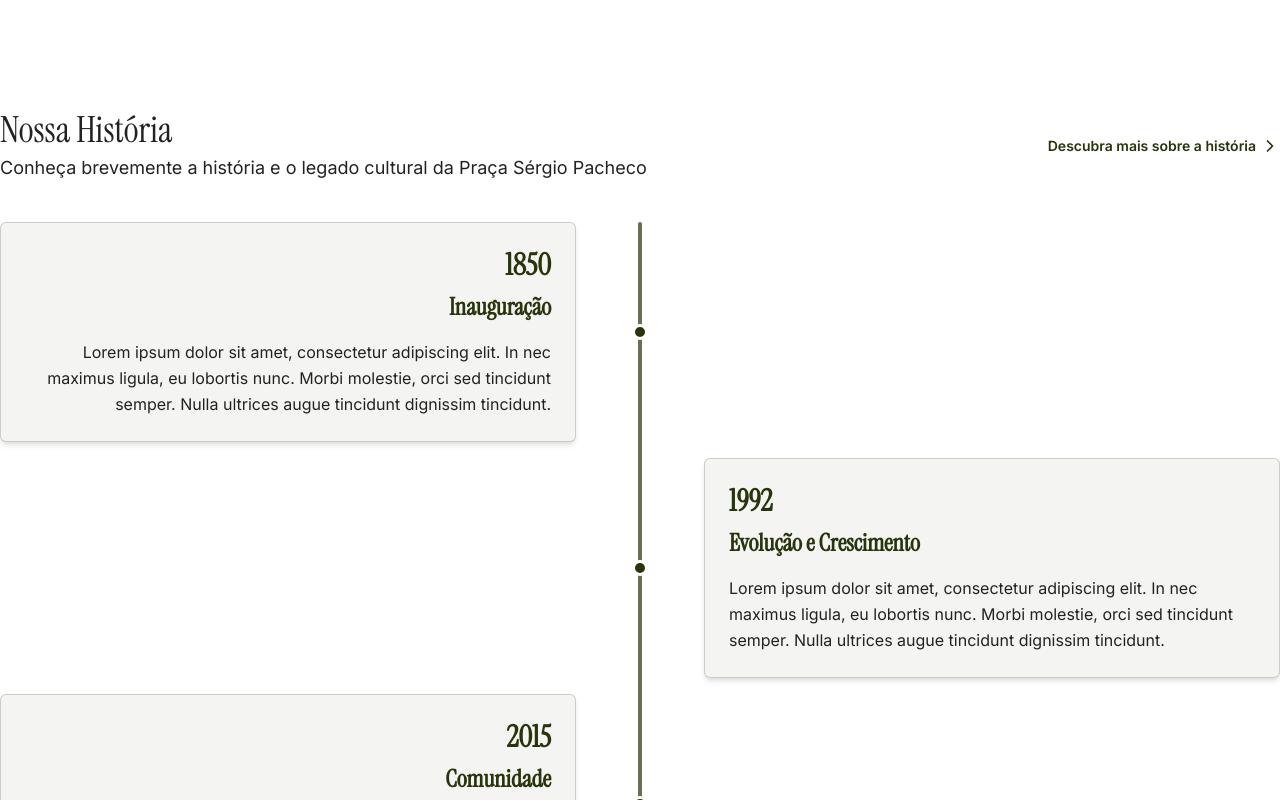
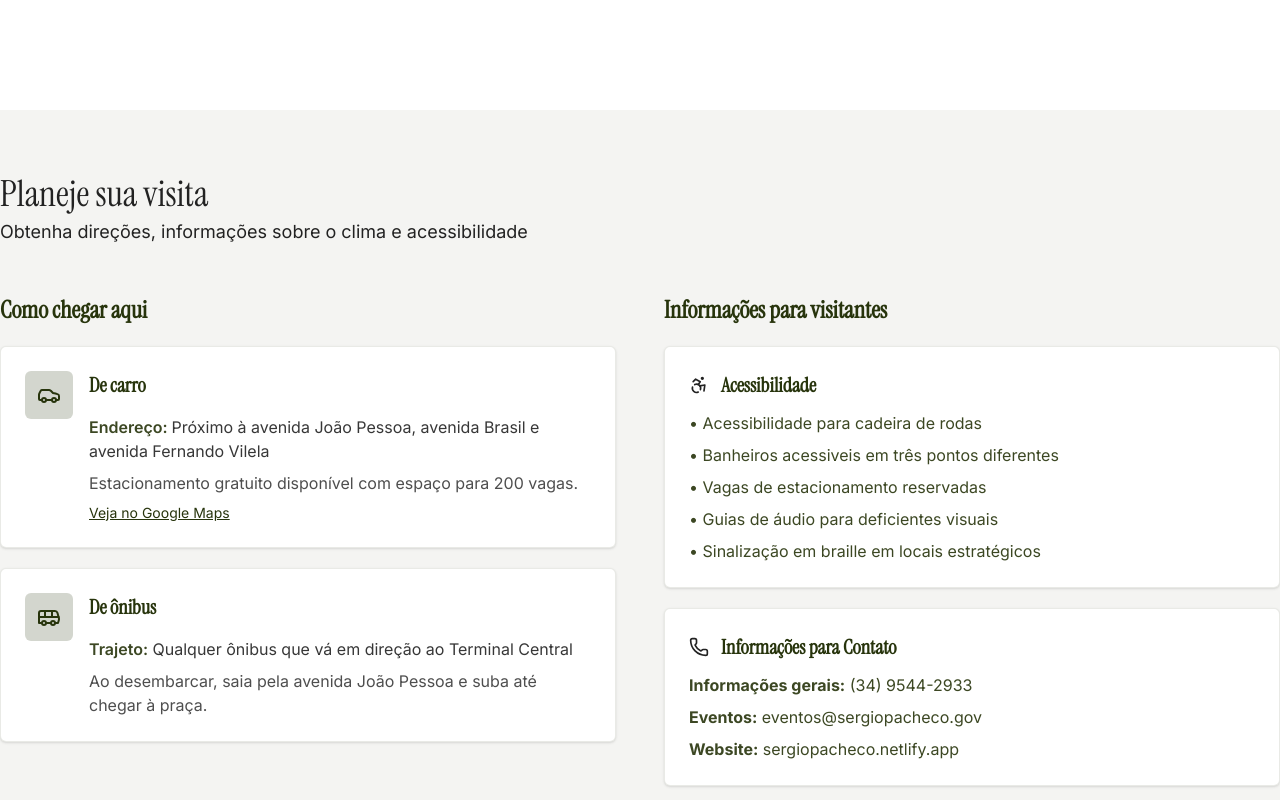
Before and after one commit to viniciuseugenio/praca-sergio-pacheco, a React (Vite) app: page / in a window 1280 px wide. Shown: the part 3520-4320 px from the top of the page. Built offline with nearby package versions, Linux system fonts and the light colour scheme.

Commit message:
feat(history): move timeline from home page to history page

```diff
--- a/src/components/History.tsx
+++ /dev/null
@@ -1,118 +0,0 @@
-import { twMerge } from "tailwind-merge";
-import SectionContainer from "./UI/SectionContainer";
-import SectionTitle from "./UI/SectionTitle";
-import { motion } from "motion/react";
-
-type HistoryCardProps = React.PropsWithChildren<{
-  date: string;
-  title: string;
-  className?: string;
-  idx: number;
-}>;
-
-const LineDot: React.FC = () => {
-  return (
-    <div
-      aria-hidden="true"
-      className="hidden lg:block h-4 absolute left-1/2 top-1/2 -translate-y-1/2 border-3 border-white -translate-x-1/2 w-4 bg-primary rounded-full "
-    />
-  );
-};
-
-const HistoryCard: React.FC<HistoryCardProps> = ({
-  date,
-  title,
-  children,
-  className,
-  idx,
-}) => {
-  return (
-    <motion.section
-      initial={{ opacity: 0, x: idx % 2 === 0 ? -40 : 40 }}
-      whileInView={{ opacity: 1, x: 0 }}
-      transition={{ type: "spring", bounce: 0, delay: 0.1 + idx * 0.06 }}
-      viewport={{ once: true }}
-      className={twMerge(
-        "border-primary/20 lg:max-w-md xl:max-w-xl 2xl:max-w-2xl bg-primary/5 shadow-md self-center h-fit border-1 rounded-md p-6",
-        className,
-      )}
-    >
-      <h2 className="font-serif text-2xl sm:text-3xl font-semibold text-primary">
-        {date}
-      </h2>
-      <h3 className="font-serif mt-2 text-xl sm:text-2xl font-semibold text-primary">
-        {title}
-      </h3>
-      <div className="flex flex-col gap-5 mt-4 text-sm sm:text-base leading-relaxed">
-        {children}
-      </div>
-    </motion.section>
-  );
-};
-
-const History: React.FC = () => {
-  const randomContent = (
-    <p>
-      Lorem ipsum dolor sit amet, consectetur adipiscing elit. In nec maximus
-      ligula, eu lobortis nunc. Morbi molestie, orci sed tincidunt semper. Nulla
-      ultrices augue tincidunt dignissim tincidunt.
-    </p>
-  );
-
-  const historyItems = [
-    {
-      date: "1850",
-      title: "Inauguração",
-      content: randomContent,
-      cardClass: "lg:text-right",
-    },
-    {
-      date: "1992",
-      title: "Evolução e Crescimento",
-      content: randomContent,
-    },
-    {
-      date: "2015",
-      title: "Comunidade",
-      content: randomContent,
-      cardClass: "lg:text-right self-end",
-    },
-  ];
-
-  return (
-    <SectionContainer className="mt-32">
-      <SectionTitle
-        title="Nossa História"
-        description="Conheça brevemente a história e o legado cultural da Praça Sérgio Pacheco"
-        button
-        buttonLabel="Descubra mais sobre a história"
-        href="/history"
-      />
-
-      <div className="relative mt-10 justify-items-center lg:justify-items-normal lg:gap-y-4 gap-y-10 flex flex-col">
-        {/* Vertical timeline line */}
-        <div
-          aria-hidden="true"
-          className="bg-primary/70 w-1 h-full hidden lg:block absolute left-1/2 -translate-x-1/2 rounded-full"
-        />
-        {historyItems.map((item, idx) => (
-          <div
-            key={item.date}
-            className={twMerge("relative flex", idx === 1 ? "justify-end" : "")}
-          >
-            <HistoryCard
-              idx={idx}
-              date={item.date}
-              title={item.title}
-              className={item.cardClass}
-            >
-              {randomContent}
-            </HistoryCard>
-            <LineDot />
-          </div>
-        ))}
-      </div>
-    </SectionContainer>
-  );
-};
-export default History;
--- /dev/null
+++ b/src/components/Timeline.tsx
@@ -0,0 +1,137 @@
+import { motion } from "motion/react";
+import { twMerge } from "tailwind-merge";
+import SectionContainer from "./UI/SectionContainer";
+
+type CardProps = React.PropsWithChildren<{
+  date: string;
+  title: string;
+  className?: string;
+  idx: number;
+}>;
+
+const LineDot: React.FC = () => {
+  return (
+    <div
+      aria-hidden="true"
+      className="bg-primary absolute top-1/2 left-1/2 hidden h-4 w-4 -translate-x-1/2 -translate-y-1/2 rounded-full border-3 border-white lg:block"
+    />
+  );
+};
+
+const Card: React.FC<CardProps> = ({
+  date,
+  title,
+  children,
+  className,
+  idx,
+}) => {
+  return (
+    <motion.section
+      initial={{ opacity: 0, x: idx % 2 === 0 ? -40 : 40 }}
+      whileInView={{ opacity: 1, x: 0 }}
+      transition={{ type: "spring", bounce: 0, delay: 0.1 + idx * 0.06 }}
+      viewport={{ once: true }}
+      className={twMerge(
+        "border-primary/20 bg-primary/5 h-fit self-center rounded-md border-1 p-6 shadow-md lg:max-w-md xl:max-w-xl 2xl:max-w-2xl",
+        className,
+      )}
+    >
+      <h2 className="text-primary font-serif text-2xl font-semibold sm:text-3xl">
+        {date}
+      </h2>
+      <h3 className="text-primary mt-2 font-serif text-xl font-semibold sm:text-2xl">
+        {title}
+      </h3>
+      <div className="mt-4 flex flex-col gap-5 text-sm leading-relaxed sm:text-base">
+        {children}
+      </div>
+    </motion.section>
+  );
+};
+
+const Timeline: React.FC = () => {
+  const historyItems = [
+    {
+      date: "1890",
+      title: "Chegada da Mogiana",
+      content:
+        "Companhia Mogiana de Estradas de Ferro chega a Uberlândia, começando o desenvolvimento da região onde hoje é a praça.",
+    },
+    {
+      date: "1940",
+      title: "Pátio Ferroviário",
+      content:
+        "Local ocupado pelo pátio ferroviário da CIA. Mogiana, importante para a circulação de trens na região.",
+    },
+    {
+      date: "1962",
+      title: "Primeiro Projeto Arquitetônico",
+      content:
+        "Projeto de João Jorge Coury com plano de rodoviária, hotel, prefeitura, câmara e parque; não implementado.",
+    },
+    {
+      date: "1972",
+      title: "Segundo Projeto Urbanístico",
+      content:
+        "Novo projeto com foco político-administrativo e área de lazer, também não integralmente implementado.",
+    },
+    {
+      date: "1976",
+      title: "Inauguração da Praça",
+      content:
+        "Praça inaugurada com projeto de Ary Garcia Roza e Roberto Burle Marx, com lagos, árvores e espaço para convivência.",
+    },
+    {
+      date: "Pós-1976",
+      title: "Redesenho e Alterações",
+      content:
+        "Nova gestão modifica praça, retira espelho d’água, rebaixa canteiros e integra avenidas, descaracterizando o projeto original.",
+    },
+    {
+      date: "Década de 2000",
+      title: "Espaço Público de Lazer",
+      content:
+        "Praça consolidada como local de lazer, esporte e eventos culturais para a população local.",
+    },
+    {
+      date: "2019-2025",
+      title: "Revitalizações e Manutenções",
+      content:
+        "Obras de manutenção, revitalização de quadra esportiva, melhorias no espaço público e programa “Adote uma Praça”.",
+    },
+  ];
+
+  return (
+    <SectionContainer className="mt-32">
+      <h2 className="title mb-3 text-3xl">Linha do tempo da praça</h2>
+
+      <div className="relative mt-10 flex flex-col justify-items-center gap-y-10 lg:justify-items-normal lg:gap-y-4">
+        {/* Vertical timeline line */}
+        <div
+          aria-hidden="true"
+          className="bg-primary/70 absolute left-1/2 hidden h-full w-1 -translate-x-1/2 rounded-full lg:block"
+        />
+        {historyItems.map((item, idx) => (
+          <div
+            key={item.date}
+            className={twMerge(
+              "relative flex",
+              idx % 2 === 1 ? "justify-end" : "",
+            )}
+          >
+            <Card
+              idx={idx}
+              date={item.date}
+              title={item.title}
+              className={idx % 2 === 0 ? "self-end lg:text-right" : ""}
+            >
+              <p>{item.content}</p>
+            </Card>
+            <LineDot />
+          </div>
+        ))}
+      </div>
+    </SectionContainer>
+  );
+};
+export default Timeline;
--- a/src/pages/History.tsx
+++ b/src/pages/History.tsx
@@ -3,6 +3,7 @@ import { motion } from "motion/react";
 import { Link } from "react-router";
 import inaguracaoPraca from "../assets/inauguracao.jpg";
 import maquete from "../assets/maquete.png";
+import Timeline from "../components/Timeline";
 import SectionContainer from "../components/UI/SectionContainer";
 
 const History: React.FC = () => {
@@ -153,6 +154,7 @@ const History: React.FC = () => {
           </p>
         </div>
       </SectionContainer>
+      <Timeline />
     </>
   );
 };
--- a/src/pages/Index.tsx
+++ b/src/pages/Index.tsx
@@ -1,7 +1,6 @@
 import Feedback from "../components/Feedback";
 import Gallery from "../components/Gallery";
 import HeroSection from "../components/HeroSection";
-import History from "../components/History";
 import HowToUse from "../components/HowToUse";
 import IncomingEvents from "../components/IncomingEvents";
 import PlanVisit from "../components/PlanVisit";
@@ -13,7 +12,6 @@ const Index: React.FC = () => {
       <HowToUse />
       <Gallery />
       <IncomingEvents />
-      <History />
       <PlanVisit />
       <Feedback />
     </>
```
